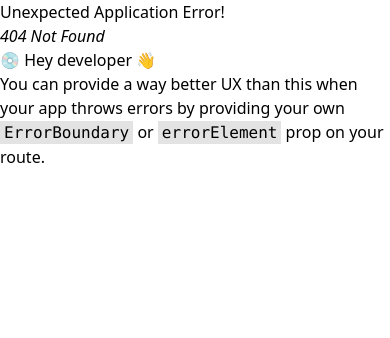
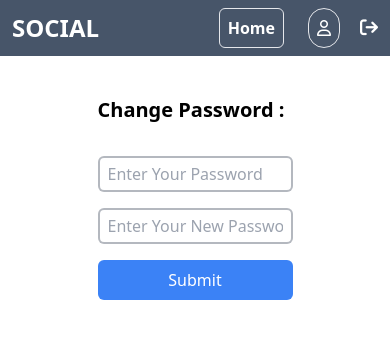
Before and after one commit to Abdul-Fahmy/social-media-app, a React (Vite) app: page /changePassword in a window 390 px wide. Before the commit this address had no page. Shown: the top 338 px of the page. Built offline with nearby package versions, Linux system fonts and the light colour scheme; sample sign-in values are in the browser's storage.

Commit message:
responsive & change password added

```diff
--- a/src/App.jsx
+++ b/src/App.jsx
@@ -13,6 +13,7 @@ import Profile from "./Pages/Profile/Profile";
 import UserProvider from "./Context/User.context";
 import PostProvider from "./Context/Post.context";
 import CommentProvider from "./Context/Comment.context";
+import ChangePassword from "./Pages/ChangePassword/ChangePassword";
 
 function App() {
   const routes = createBrowserRouter([
@@ -36,6 +37,10 @@ function App() {
           path: "/profile",
           element: <Profile />,
         },
+        {
+          path:'/changePassword',
+          element:<ChangePassword />
+        }
       ],
     },
     {
--- a/src/Components/NavBar/NavBar.jsx
+++ b/src/Components/NavBar/NavBar.jsx
@@ -8,7 +8,7 @@ export default function NavBar() {
   return (
     <>
       <section className="nav p-3 bg-slate-600">
-        <div className="container flex justify-between items-center w-3/4">
+        <div className="container flex justify-between items-center md:w-3/4">
           <h2 className="uppercase font-bold text-2xl text-white">Social</h2>
 
           <ul className="flex justify-center items-center gap-4">
--- a/src/Components/PostCard/PostCard.jsx
+++ b/src/Components/PostCard/PostCard.jsx
@@ -30,7 +30,7 @@ export default function PostCard({ postInfo, showAllComments = false }) {
       <div className="card border-solid border border-gray-400 shadow-sm rounded-md  mb-4">
         <div className="card-header flex justify-between  items-center px-3 py-2">
           <div className="user flex justify-center items-center gap-3 ">
-            <div className="avatar overflow-hidden w-10 h-10 rounded-full">
+            <div className="avatar overflow-hidden w-10 h-10 flex justify-center items-center rounded-full">
               <img src={user.photo} alt="avatar image" />
             </div>
             <div className="info flex flex-col justify-center items-start">
@@ -52,7 +52,7 @@ export default function PostCard({ postInfo, showAllComments = false }) {
 
         <div className="icons flex items-center justify-between py-3 px-4 ">
           <i className="fa-regular fa-thumbs-up text-gray-500 text-xl"></i>
-          <i className="fa-regular fa-comment text-gray-500 text-xl"></i>
+
           <i className="fa-solid fa-share text-gray-500 text-xl"></i>
         </div>
         <div className="relative ">
--- a/src/Components/UserDetail/UserDetail.jsx
+++ b/src/Components/UserDetail/UserDetail.jsx
@@ -95,7 +95,7 @@ export default function UserDetail() {
               ) : (
                 ""
               )}
-              <Link className="btn bg-blue-400 hover:bg-blue-500">
+              <Link to={'/changePassword'} className="btn bg-blue-400 hover:bg-blue-500">
                 ChangePassword
               </Link>
             </div>
--- a/src/Context/Post.context.jsx
+++ b/src/Context/Post.context.jsx
@@ -20,6 +20,7 @@ export default function PostProvider({ children }) {
     };
     try {
       let { data } = await axios.request(options);
+
       setAllPosts(data.posts.reverse());
     } catch (error) {
       console.log(error);
--- /dev/null
+++ b/src/Pages/ChangePassword/ChangePassword.jsx
@@ -0,0 +1,128 @@
+import axios from "axios";
+import { useFormik } from "formik";
+import { useContext, useState } from "react";
+import toast from "react-hot-toast";
+import {  useNavigate } from "react-router-dom";
+import { object, string } from "yup";
+import { UserContext } from "../../Context/User.context";
+
+export default function ChangePassword() {
+
+    const [error, setError] = useState(null);
+    const { logOut,token } = useContext(UserContext);
+
+    const passwordRegex =
+    /^(?=.*?[A-Z])(?=.*?[a-z])(?=.*?[0-9])(?=.*?[#?!@$ %^&*-]).{8,}$/;
+
+    let schema = object({
+        password: string()
+        .required("Password is required")
+        .matches(
+          passwordRegex,
+          "Minimum eight characters, at least one upper case English letter, one lower case English letter, one number and one special character"
+        ),
+
+        newPassword: string()
+          .required("Password is required")
+          .matches(
+            passwordRegex,
+            "Minimum eight characters, at least one upper case English letter, one lower case English letter, one number and one special character"
+          ),
+      });
+
+    async function onSubmit(values) {
+        let toastId = toast.loading("Waiting ...");
+        const options = {
+          url: "https://linked-posts.routemisr.com/users/change-password",
+          method: "PATCH",
+          headers: {token,},
+          data: values,
+        };
+        try {
+          let { data } = await axios.request(options);
+          console.log(data);
+
+          if (data.message === "success") {
+            toast.success("Password changed Successfully, please sign in again");
+
+
+            setTimeout(() => {
+                logOut();
+            }, 2000);
+          }
+        } catch (error) {
+          setError(error.response.data.error);
+        } finally {
+          toast.dismiss(toastId);
+        }
+      }
+
+
+
+
+
+
+    const formik = useFormik({
+        initialValues: {
+            password:"",
+            newPassword:""
+        },
+        validationSchema: schema,
+        onSubmit,
+      });
+
+
+
+  return <>
+  <section className="mt-10">
+        <div className="container flex flex-col justify-center items-center gap-8">
+          <div className="title w-1/2">
+            <h2 className="font-semibold text-xl ">Change Password :</h2>
+          </div>
+          <form className="w-1/2 space-y-4" onSubmit={formik.handleSubmit}>
+            {error && <p className="text-red-400 mt-1 text-sm">*{error}</p>}
+
+            <div className="oldPassword">
+              <input
+                className="form-control"
+                type="password"
+                name="password"
+                placeholder="Enter Your Password"
+                onChange={formik.handleChange}
+                value={formik.values.password}
+                onBlur={formik.handleBlur}
+              />
+              {formik.errors.password && formik.touched.password && (
+                <p className="text-red-400 mt-1 text-sm">
+                  *{formik.errors.password}
+                </p>
+              )}
+            </div>
+            <div className="newPassword">
+              <input
+                className="form-control"
+                type="password"
+                name="newPassword"
+                placeholder="Enter Your New Password"
+                onChange={formik.handleChange}
+                value={formik.values.newPassword}
+                onBlur={formik.handleBlur}
+              />
+              {formik.errors.newPassword && formik.touched.newPassword && (
+                <p className="text-red-400 mt-1 text-sm">
+                  *{formik.errors.newPassword}
+                </p>
+              )}
+            </div>
+
+            <button
+              type="submit"
+              className="btn w-full bg-blue-500 hover:bg-blue-600"
+            >
+              Submit
+            </button>
+          </form>
+        </div>
+      </section>
+  </>
+}
--- a/src/Pages/Home/Home.jsx
+++ b/src/Pages/Home/Home.jsx
@@ -12,15 +12,15 @@ export default function Home() {
   return (
     <>
       {allPosts ? (
-        <div className="grid grid-cols-12 my-6">
-          <div className="left-side col-span-4"></div>
-          <div className="center-side col-span-4">
+        <div className="grid px-6 grid-cols-12 my-6">
+          <div className="left-side hidden md:block md:col-span-2 lg:col-span-3"></div>
+          <div className="center-side col-span-12 md:col-span-8 lg:col-span-6">
             <PostForm />
             {allPosts.map((post) => (
               <PostCard key={post._id} postInfo={post} />
             ))}
           </div>
-          <div className="right-side col-span-4"></div>
+          <div className="right-side hidden md:block md:col-span-2 lg:col-span-3"></div>
         </div>
       ) : (
         <p>Loading...</p>
--- a/src/Pages/Profile/Profile.jsx
+++ b/src/Pages/Profile/Profile.jsx
@@ -16,9 +16,11 @@ export default function Profile() {
   }, []);
   return (
     <>
-      <div className="grid grid-cols-12 my-6">
-        <div className="left-side col-span-4"></div>
-        <div className="center-side col-span-4">
+      <div className="flex flex-col md:grid md:grid-cols-12 my-6 gap-6 px-4">
+      <div className="  right-side md:col-span-4">
+          <UserDetail />
+        </div>
+        <div className="center-side md:col-span-6">
           <PostForm />
           {userPosts === null ? (
             <p>Loading...</p>
@@ -44,9 +46,7 @@ export default function Profile() {
             </div>
           )}
         </div>
-        <div className="right-side col-span-4">
-          <UserDetail />
-        </div>
+
       </div>
     </>
   );
```
